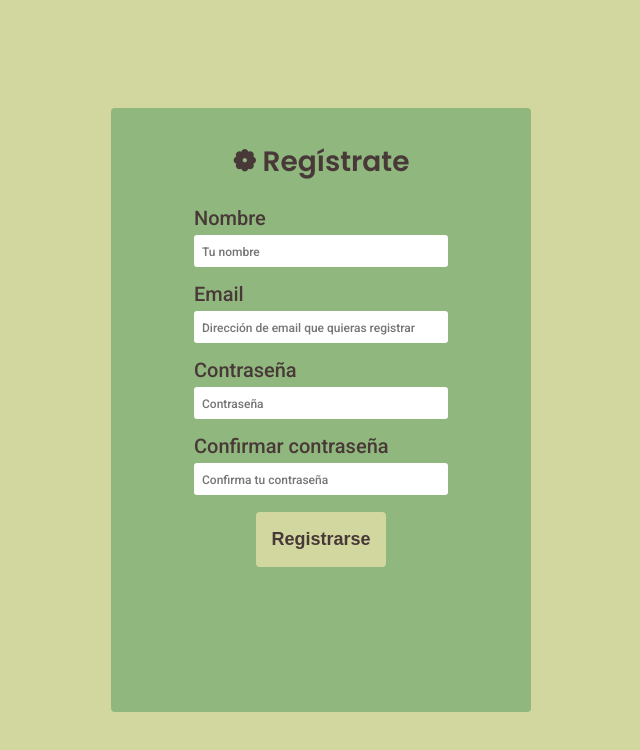
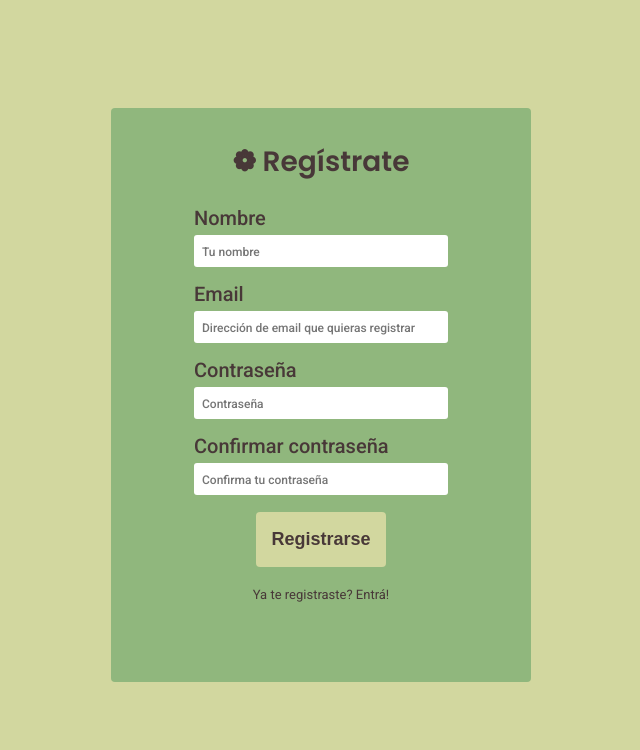
Before and after one commit to jinitsuga/Peka-front, a React (Create React App) app: page /register in a window 1280 px wide. Shown: the top 750 px of the page, without its empty margins (319-959 px from the left). Built offline with nearby package versions, Linux system fonts and the light colour scheme.

Commit message:
back to login link addition

```diff
--- a/src/Register/Register.js
+++ b/src/Register/Register.js
@@ -5,6 +5,7 @@ import { FormWrapper } from "../Shared/FormWrapper";
 import Input from "../Shared/Input/Input";
 import { Form } from "react-router-dom";
 import { Button } from "../Shared/Button";
+import { Enlace } from "../Shared/Enlace";
 
 export default function Register(props) {
   const [name, setName] = useState({ name: null, error: false });
@@ -112,6 +113,7 @@ export default function Register(props) {
         })}
       </FormWrapper>
       <Button>Registrarse</Button>
+      <Enlace to="/">Ya te registraste? Entrá!</Enlace>
     </Wrapper>
   );
 }
--- a/src/Shared/Wrapper.js
+++ b/src/Shared/Wrapper.js
@@ -7,7 +7,7 @@ const Wrapper = styled.section`
   flex-direction: column;
   border-radius: 4px;
   padding: 10px;
-  padding-bottom: 125px;
+  padding-bottom: 75px;
   background: #90b77d;
   width: 400px;
 `;
```
